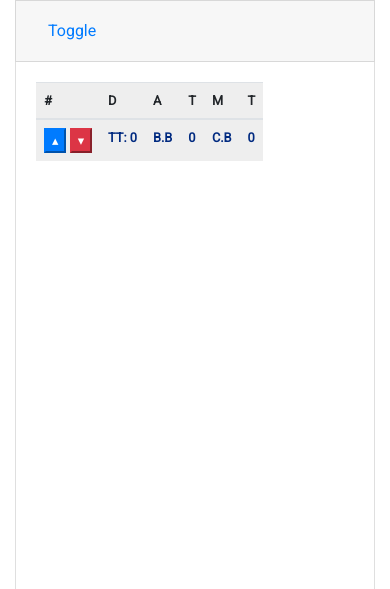
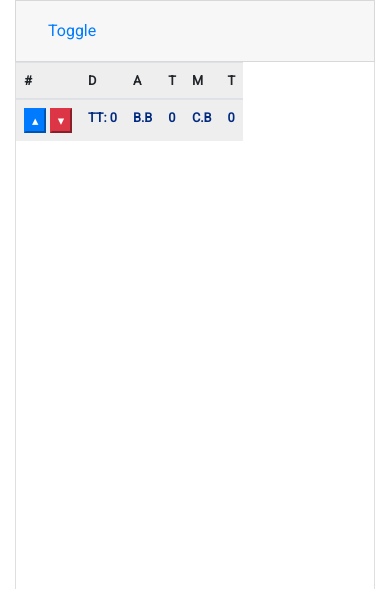
Before and after one commit to siddheshkand/expenses, a Django app: page / in a window 390 px wide. Shown: the part 48-637 px from the top of the page. Run offline with Django 3.2, Linux system fonts and the light colour scheme; the visitor is signed in with stand-in values (Sample User, id 1); data that the repository does not hold is empty; some libraries are stand-ins or nearby versions.

Commit message:
table made responsive

```diff
--- a/home/templates/home/home.html
+++ b/home/templates/home/home.html
@@ -94,7 +94,7 @@
                     <div style="padding: 0.375rem 0.75rem;">Toggle</div>
                 </a>
                 <div class="collapse show" id="collapseExample">
-                    <div class="card card-body" style="height: 33rem;border-top: none">
+                    <div class="card card-body" style="padding: 0; height: 33rem;border-top: none">
                         <table class="table table-striped tableFixHead" id="e_i_table">
                             <thead>
                             <tr>
```
